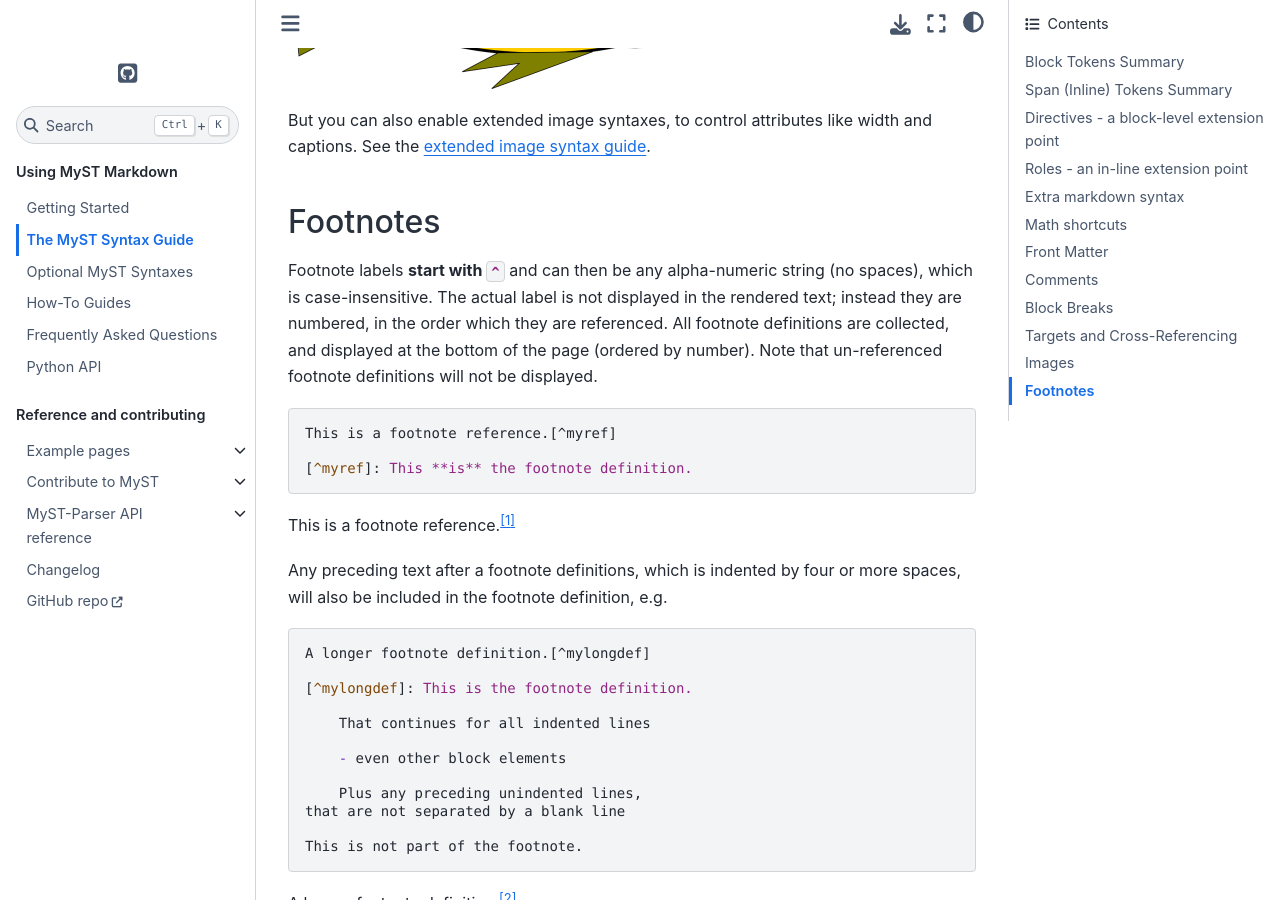
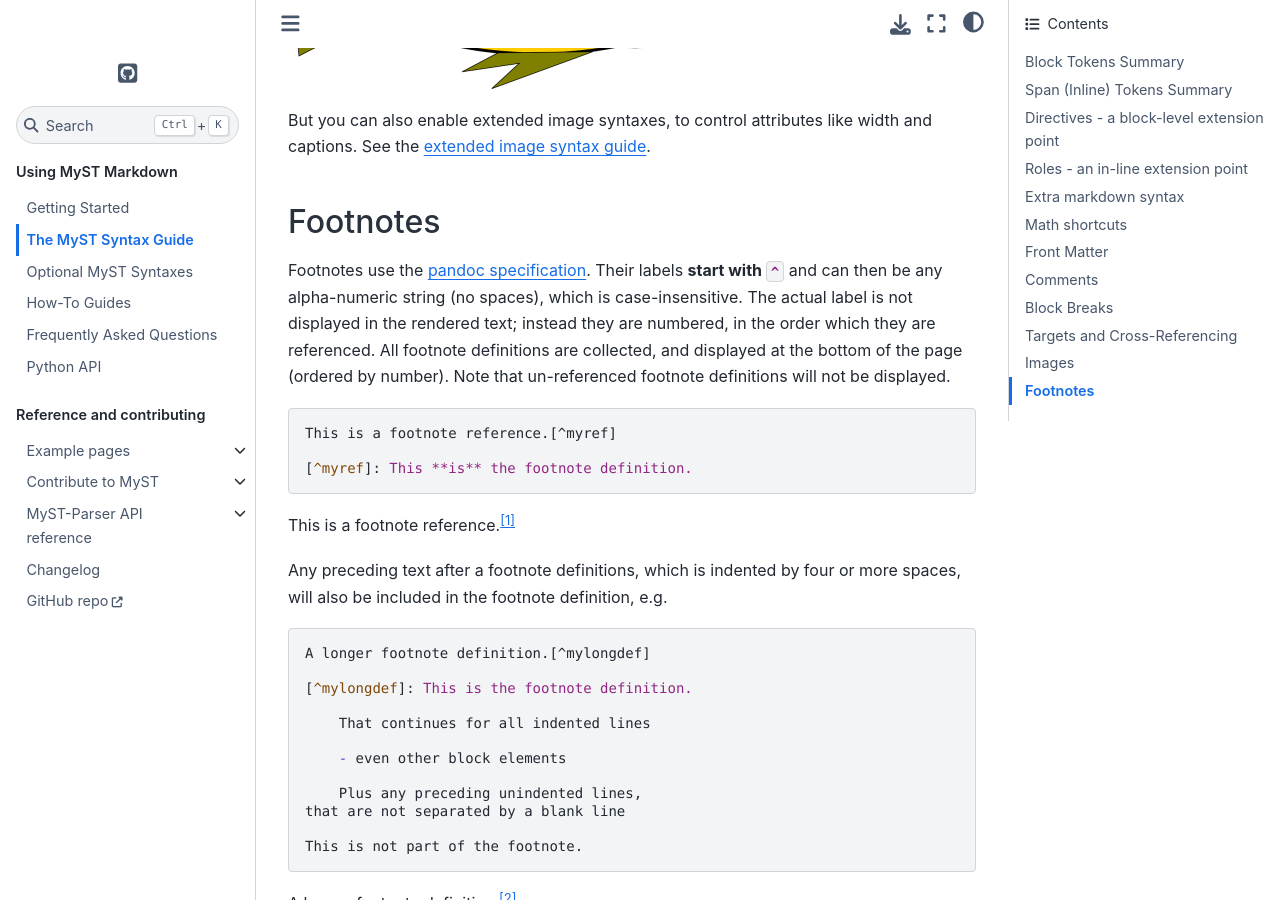
Before and after one commit to executablebooks/MyST-Parser, a Sphinx documentation site: the page built from docs/using/syntax.md, in a window 1280 px wide and 900 px high, scrolled down 19304 px. Built offline with Sphinx 7.4.7 and the Sphinx Book theme 1.1.4, drawn with Linux system fonts in a browser that asks for light colours.

Commit message:
📚 DOCS: Add link to pandoc footnote spec

`````diff
--- a/docs/using/syntax.md
+++ b/docs/using/syntax.md
@@ -932,12 +932,10 @@
 (syntax/footnotes)=
 ## Footnotes
 
-Footnote labels **start with `^`** and can then be any alpha-numeric string (no spaces),
-which is case-insensitive.
-The actual label is not displayed in the rendered text; instead they are numbered,
-in the order which they are referenced.
-All footnote definitions are collected, and displayed at the bottom of the page
-(ordered by number).
+Footnotes use the [pandoc specification](https://pandoc.org/MANUAL.html#footnotes).
+Their labels **start with `^`** and can then be any alpha-numeric string (no spaces), which is case-insensitive.
+The actual label is not displayed in the rendered text; instead they are numbered, in the order which they are referenced.
+All footnote definitions are collected, and displayed at the bottom of the page (ordered by number).
 Note that un-referenced footnote definitions will not be displayed.
 
 ```md
@@ -996,6 +994,5 @@
 
 [^other]: A definition within a directive
 
-This is because, in the current implementation, they may not be available to
-reference in text above that particular directive.
+This is because, in the current implementation, they may not be available to reference in text above that particular directive.
 ````
`````
